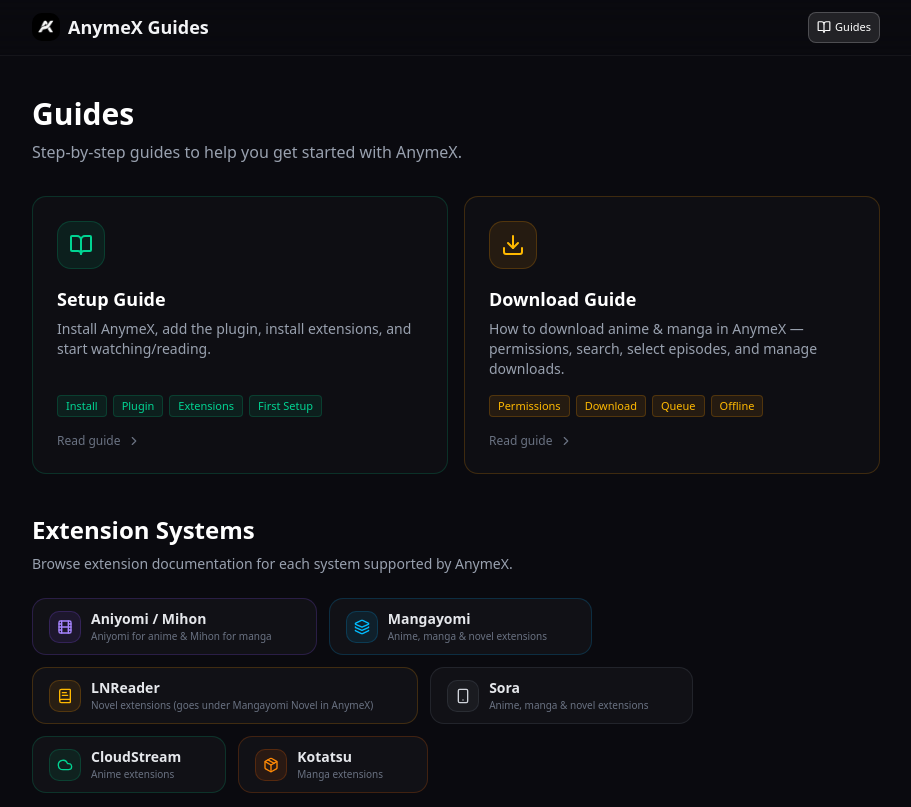
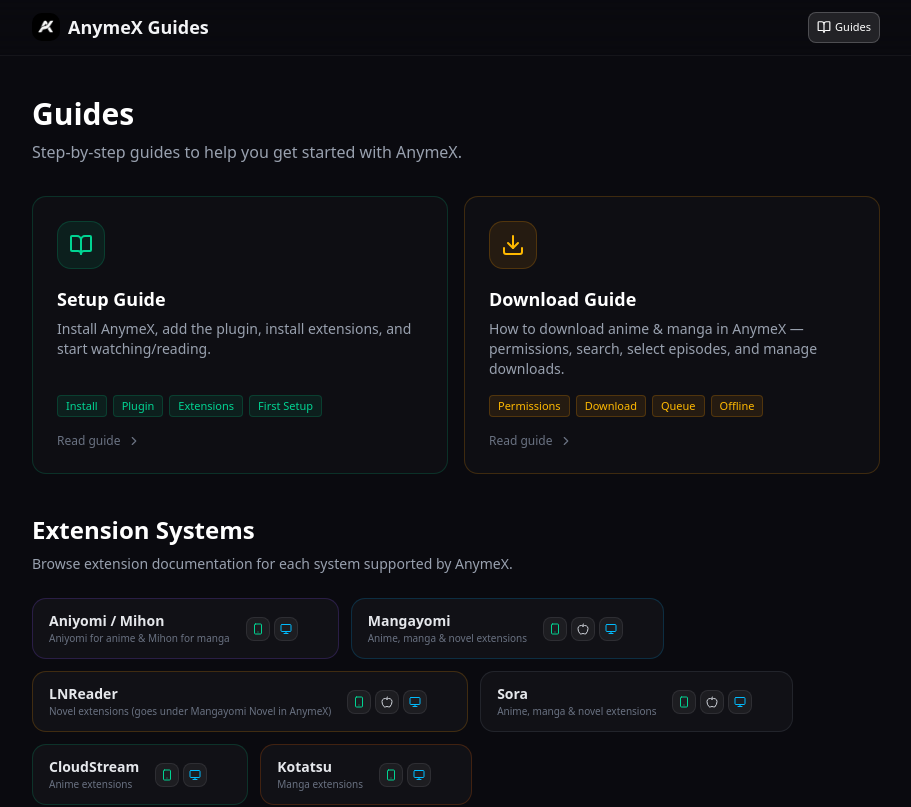
Before and after one commit to Shebyyy/AnymeX-Extensions, a Next.js app: page /guides in a window 1280 px wide. Shown: the top 807 px of the page, without its empty margins (184-1095 px from the left). Built offline with nearby package versions, Linux system fonts and the light colour scheme; no server answers.

Commit message:
style: show platform icons on extension system chips

```diff
--- a/src/app/guides/page.tsx
+++ b/src/app/guides/page.tsx
@@ -8,13 +8,16 @@
   ExternalLink,
   ChevronRight,
   Shield,
-  Film,
-  BookText,
-  Layers,
   Smartphone,
-  Cloud,
-  Package,
+  Monitor,
+  Apple,
 } from 'lucide-react'
+
+const PLATFORM_ICONS: Record<string, { icon: React.ReactNode; label: string; color: string }> = {
+  android: { icon: <Smartphone className="w-3 h-3" />, label: 'Android', color: 'text-emerald-400' },
+  ios: { icon: <Apple className="w-3 h-3" />, label: 'iOS', color: 'text-gray-300' },
+  desktop: { icon: <Monitor className="w-3 h-3" />, label: 'Desktop', color: 'text-sky-400' },
+}
 
 // ============ GUIDE CARDS DATA ============
 
@@ -52,61 +55,55 @@
     name: 'Aniyomi / Mihon',
     description: 'Aniyomi for anime & Mihon for manga',
     url: 'https://wotaku.wiki/ext/mihon',
-    icon: <Film className="w-4 h-4" />,
     color: 'text-violet-400',
     bg: 'bg-violet-500/10',
     border: 'border-violet-500/20',
-    types: ['Anime', 'Manga'],
+    platforms: ['android', 'desktop'],
   },
   {
     name: 'Mangayomi',
     description: 'Anime, manga & novel extensions',
     url: 'https://wotaku.wiki/ext/mangayomi',
-    icon: <Layers className="w-4 h-4" />,
     color: 'text-sky-400',
     bg: 'bg-sky-500/10',
     border: 'border-sky-500/20',
-    types: ['Anime', 'Manga', 'Novel'],
+    platforms: ['android', 'ios', 'desktop'],
   },
   {
     name: 'LNReader',
     description: 'Novel extensions (goes under Mangayomi Novel in AnymeX)',
     url: 'https://wotaku.wiki/ext/misc#lnreader',
-    icon: <BookText className="w-4 h-4" />,
     color: 'text-amber-400',
     bg: 'bg-amber-500/10',
     border: 'border-amber-500/20',
-    types: ['Novel'],
+    platforms: ['android', 'ios', 'desktop'],
   },
   {
     name: 'Sora',
     description: 'Anime, manga & novel extensions',
     url: 'https://wotaku.wiki/ext/ios#sora',
-    icon: <Smartphone className="w-4 h-4" />,
     color: 'text-gray-300',
     bg: 'bg-gray-500/10',
     border: 'border-gray-500/20',
-    types: ['Anime', 'Manga', 'Novel'],
+    platforms: ['android', 'ios', 'desktop'],
   },
   {
     name: 'CloudStream',
     description: 'Anime extensions',
     url: 'https://wotaku.wiki/ext/misc#cloudstream',
-    icon: <Cloud className="w-4 h-4" />,
     color: 'text-emerald-400',
     bg: 'bg-emerald-500/10',
     border: 'border-emerald-500/20',
-    types: ['Anime'],
+    platforms: ['android', 'desktop'],
   },
   {
     name: 'Kotatsu',
     description: 'Manga extensions',
     url: 'https://wotaku.wiki/ext/misc#kotatsu',
-    icon: <Package className="w-4 h-4" />,
     color: 'text-orange-400',
     bg: 'bg-orange-500/10',
     border: 'border-orange-500/20',
-    types: ['Manga'],
+    platforms: ['android', 'desktop'],
   },
 ]
 
@@ -191,16 +188,27 @@
                 href={sys.url}
                 target="_blank"
                 rel="noopener noreferrer"
-                className={`group flex items-center gap-2.5 px-4 py-2.5 rounded-xl bg-white/[0.03] border ${sys.border} hover:bg-white/[0.06] hover:border-opacity-60 transition-all`}
+                className={`group flex items-center gap-3 px-4 py-3 rounded-xl bg-white/[0.03] border ${sys.border} hover:bg-white/[0.06] hover:border-opacity-60 transition-all`}
               >
-                <div className={`w-8 h-8 rounded-lg ${sys.bg} border ${sys.border} flex items-center justify-center ${sys.color} group-hover:scale-110 transition-transform`}>
-                  {sys.icon}
-                </div>
                 <div className="flex flex-col min-w-0">
                   <span className="text-xs sm:text-sm font-semibold text-gray-200 group-hover:text-white transition-colors">{sys.name}</span>
                   <span className="text-[10px] text-gray-500">{sys.description}</span>
                 </div>
-                <ExternalLink className={`w-3.5 h-3.5 ${sys.color} opacity-0 group-hover:opacity-100 transition-opacity ml-1 flex-shrink-0`} />
+                <div className="flex items-center gap-1 ml-1">
+                  {sys.platforms.map(p => {
+                    const plat = PLATFORM_ICONS[p]
+                    return (
+                      <span
+                        key={p}
+                        title={plat.label}
+                        className={`w-6 h-6 rounded-md bg-white/5 border border-white/[0.08] flex items-center justify-center ${plat.color}`}
+                      >
+                        {plat.icon}
+                      </span>
+                    )
+                  })}
+                </div>
+                <ExternalLink className={`w-3 h-3 ${sys.color} opacity-0 group-hover:opacity-100 transition-opacity flex-shrink-0`} />
               </a>
             ))}
           </div>
```
